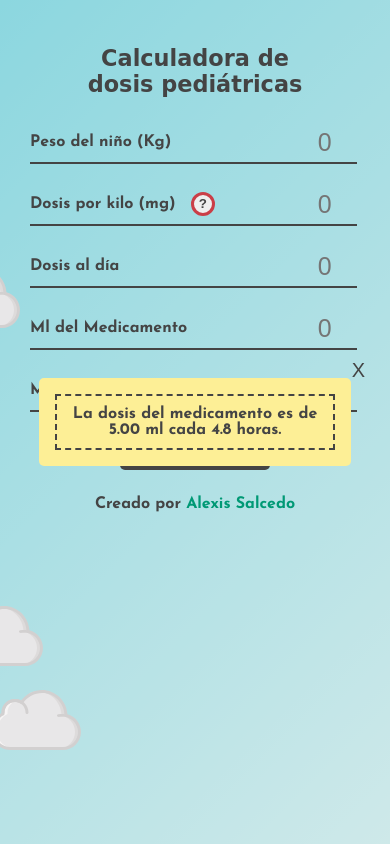
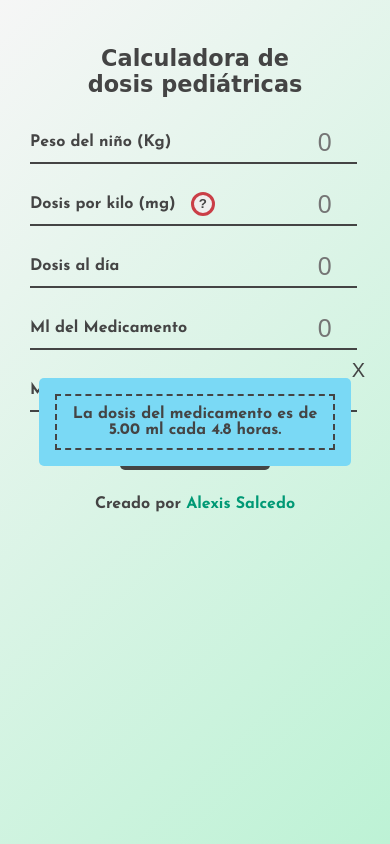
Before and after one commit to shuvro-zz/pediatric_dossage, a plain HTML site: page index.html in a window 390 px wide. Both pictures are taken after typing "5", "5", "5", "5", "5" into the empty fields and a click on the button "Calcular dosis". Drawn offline with Linux system fonts and the light colour scheme; a web font is replaced by a local one.

```diff
--- a/index.html
+++ b/index.html
@@ -8,7 +8,7 @@
   <link rel="stylesheet" href="style.css">
 </head>
 <body>
-  <div id="clouds">
+  <!--div id="clouds">
     <img src="assets/cloud-computing-cloud-svgrepo-com.svg" alt="">
     <img src="assets/cloud-computing-cloud-svgrepo-com.svg" alt="">
     <img src="assets/cloud-computing-cloud-svgrepo-com.svg" alt="">
@@ -17,7 +17,7 @@
     <img src="assets/cloud-computing-cloud-svgrepo-com.svg" alt="">
     <img src="assets/cloud-computing-cloud-svgrepo-com.svg" alt="">
     <img src="assets/cloud-computing-cloud-svgrepo-com.svg" alt="">
-  </div>
+  </div-->
   <div id="alert">
     <button id="alert_close">X</button>
     <p id="alert_message"></p>
--- a/style.css
+++ b/style.css
@@ -1,9 +1,9 @@
 @import url('https://fonts.googleapis.com/css?family=Chango|Josefin+Sans:700&display=swap');
 
 body{
-  background-image: -webkit-linear-gradient( 315deg , #28c3d4, #aee7e8);
-  background-image: -o-linear-gradient( 315deg , #28c3d4, #aee7e8);
-  background-image: linear-gradient( 135deg , #28c3d4, #aee7e8);
+  background-image: -webkit-linear-gradient( 315deg , #f6f6f6, #bdf2d5);
+  background-image: -o-linear-gradient( 315deg , #f6f6f6, #bdf2d5);
+  background-image: linear-gradient( 135deg , #f6f6f6, #bdf2d5);
   display: -webkit-box;
   display: -ms-flexbox;
   display: flex;
@@ -108,7 +108,7 @@
   -webkit-transform: translate(-50%, -50%);
       -ms-transform: translate(-50%, -50%);
           transform: translate(-50%, -50%);
-  background: #fdef96;
+  background: #7ad9f5;
   color: #444;
   border-radius: 5px;
   width:80%;
@@ -144,7 +144,7 @@
   color: #009975;
 }
 
-#clouds img{
+/*#clouds img{
   width: 150px;
   height: 150px;
   position: absolute;
@@ -218,11 +218,11 @@
   to{
     left: 100%;
   }
-}
+}*/
 
 @media (max-width: 480px){
   #wrapper{
-    background: hsla(0, 12%, 93%, .5);
+    background: hsla(0, 12%, 93%, 0);
     width: 100vw;
     height: 100vh;
     border-radius: 0px;
@@ -246,7 +246,7 @@
     width: 100%;
   }
 
-  #clouds img{
+  /*#clouds img{
     width: 90px;
     height: 90px;
   }
@@ -259,5 +259,5 @@
   }
   #clouds img:nth-child(8){
     display: none
-  }
+  }*/
 }
```
